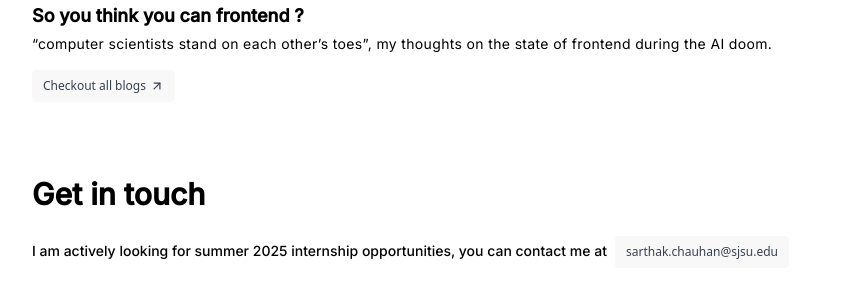
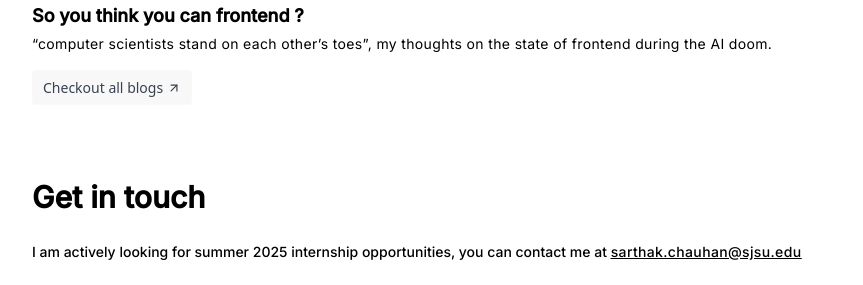
Before and after one commit to Sarthakischauhan/portfolio, a Next.js app: page / in a window 1280 px wide. Shown: the part 1249-1534 px from the top of the page, without its empty margins (208-1071 px from the left). Built offline with nearby package versions, Linux system fonts and the light colour scheme.

Commit message:
much better now

```diff
--- a/app/components/ExperienceTile.jsx
+++ b/app/components/ExperienceTile.jsx
@@ -9,7 +9,7 @@ const ExperienceTile = ({ work }) => {
             <div className="job-duration">
               <h6 className="text-[10px] timeline font-inter">{work.duration}</h6>
             </div>
-            <div className="job-position font-inter font-medium hover:text-hyperlink cursor-pointer">
+            <div className="job-position font-inter font-medium cursor-pointer">
               <h3>
                 {work.title}, <span>{work.company}</span>
               </h3>
--- a/app/components/ExternalCTA.jsx
+++ b/app/components/ExternalCTA.jsx
@@ -5,7 +5,7 @@ const ExternalCTA = ({action, content, icon}) => {
         href={action}
         target="_blank"
         rel="noopener noreferrer"
-        className="group inline-flex items-center space-x-1 text-[12px] font-medium text-gray-700 hover:text-gray-900 dark:text-gray-300 dark:hover:text-gray-100 bg-[#f8f8f8] hover:bg-[#f0f0f0] dark:bg-[#202020] dark:hover:bg-[#282828] border border-[rgba(255,255,255,0.1)] rounded px-2.5 py-1.5 transition-colors duration-150"
+        className="group inline-flex items-center space-x-1 text-[14px] font-medium text-gray-700 hover:text-gray-900 dark:text-gray-300 dark:hover:text-gray-100 bg-[#f8f8f8] hover:bg-[#f0f0f0] dark:bg-[#202020] dark:hover:bg-[#282828] border border-[rgba(255,255,255,0.1)] rounded px-2.5 py-1.5 transition-colors duration-150"
       >
 
         <span>{content}</span>
--- a/app/page.js
+++ b/app/page.js
@@ -54,13 +54,8 @@ export default function Home() {
             <h1 className='text-3xl font-inter font-semibold'>Get in touch</h1>
             <div className="block mt-[24px]">
               <span className="font-inter font-medium text-[14px] mr-2">
-                I am actively looking for summer 2025 internship opportunities, you can contact me at
+                I am actively looking for summer 2025 internship opportunities, you can contact me at <span className="font-inter tracking-wide hover:text-hyperlink cursor-pointer underline"><Link href="mailto:sarthak.chauhan@sjsu.edu">sarthak.chauhan@sjsu.edu</Link></span>
               </span>
-              <ExternalCTA
-                action="mailto:sarthak.chauhan@sjsu.edu"
-                content="sarthak.chauhan@sjsu.edu"
-                icon={<></>}
-              />
             </div>
         </div>
       </div>
```
